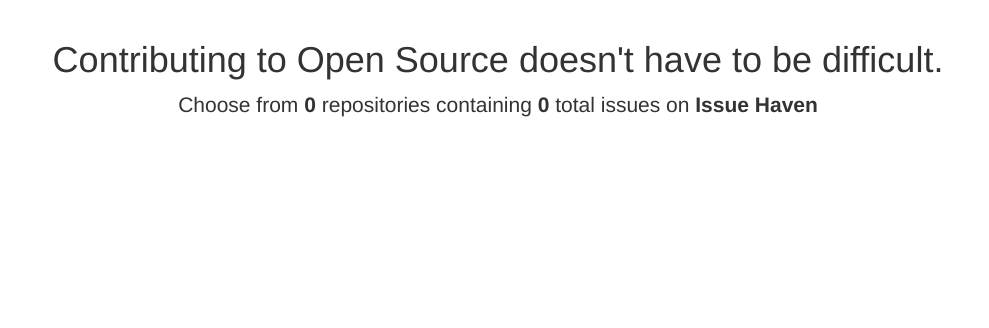
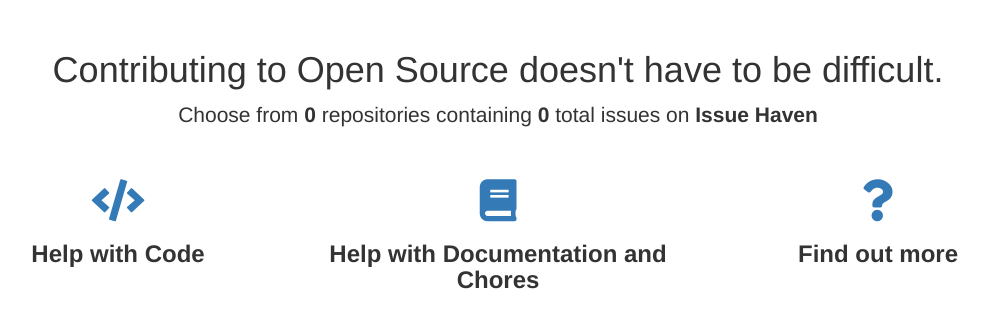
Before and after one commit to MattAlp/IssueHaven, a Flask app: page / in a window 1280 px wide. Shown: the part 52-380 px from the top of the page, without its empty margins (142-1131 px from the left). Run offline with Flask 2, Linux system fonts and the light colour scheme; data that the repository does not hold is empty; some libraries are stand-ins or nearby versions.

Commit message:
Added simple navigation to the landing page
Took 1 hour 2 minutes

```diff
--- a/config.py
+++ b/config.py
@@ -1,6 +1,6 @@
 import os
 
-DEV_MODE = False  # TODO add custom configs based on DEV_MODE variable
+DEV_MODE = True  # TODO add custom configs based on DEV_MODE variable
 
 
 # "Help wanted" is intentionally not included, far too vague
--- a/server/templates/index.jinja2
+++ b/server/templates/index.jinja2
@@ -4,13 +4,33 @@
 {% block styles %}
     {{super()}}
     <link rel="stylesheet" href="{{url_for('static', filename='addons.css')}}">
+    <link rel="stylesheet" href="https://use.fontawesome.com/releases/v5.1.0/css/all.css" integrity="sha384-lKuwvrZot6UHsBSfcMvOkWwlCMgc0TaWr+30HWe3a4ltaBwTZhyTEggF5tJv8tbt" crossorigin="anonymous">
 {% endblock %}
 
 {% block content %}
-    <main role="main" class="container text-center top17">
+    <main role="main" class="container text-center top30 bottom30">
         <div>
             <h1>Contributing to Open Source doesn't have to be difficult.</h1>
             <p class="lead">Choose from <b>{{ total_repos }}</b> repositories containing <b>{{ total_issues }}</b> total issues on <b>Issue Haven</b></p>
         </div>
     </main>
+    <div class="center-block container text-center">
+        <div class="center-block row">
+            <div class="col-sm-4 col-lg-4">
+                <a href={{ url_for("show_issues") }}><i class="fas fa-code fa-3x"></i></a>
+                <br>
+                <h3><b>Help with Code</b></h3>
+            </div>
+            <div class="col-sm-4 col-lg-4">
+                <a href={{ url_for("show_chores") }}><i class="fas fa-book fa-3x"></i></a>
+                <br>
+                <h3><b>Help with Documentation and Chores</b></h3>
+            </div>
+            <div class="col-sm-4 col-lg-4">
+                <a href={{ url_for("about") }}><i class="fas fa-question fa-3x"></i></a>
+                <br>
+                <h3><b>Find out more</b></h3>
+            </div>
+        </div>
+    </div>
 {% endblock %}
```
